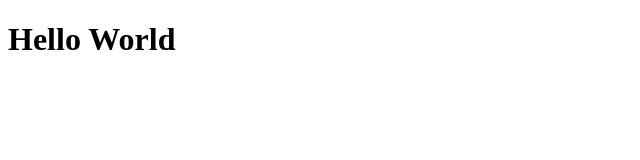
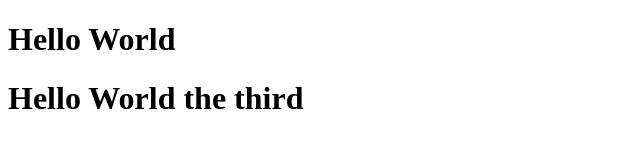
Before and after one commit to o-david/recap, a plain HTML site: page index.html in a window 1280 px wide. Shown: the whole page, without its empty margins (0-640 px from the left). Drawn offline with Linux system fonts and the light colour scheme.

Commit message:
version 3

```diff
--- a/index.html
+++ b/index.html
@@ -7,6 +7,7 @@
 </head>
 <body>
     <h1>Hello World</h1>
+    <h1>Hello World the third</h1>
 
 </body>
 </html>
```
